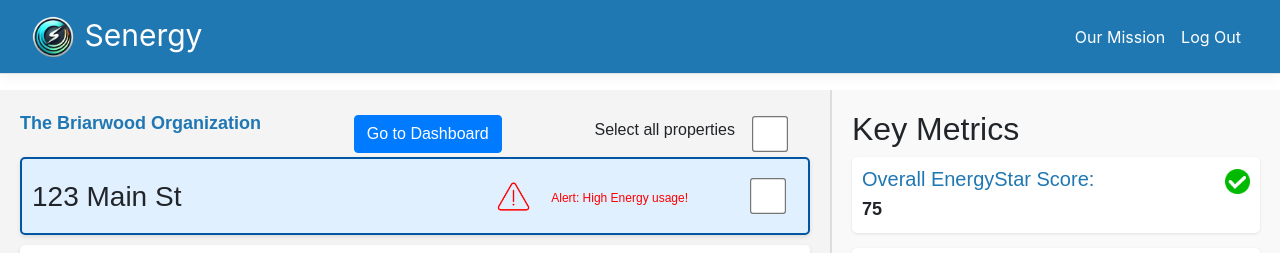
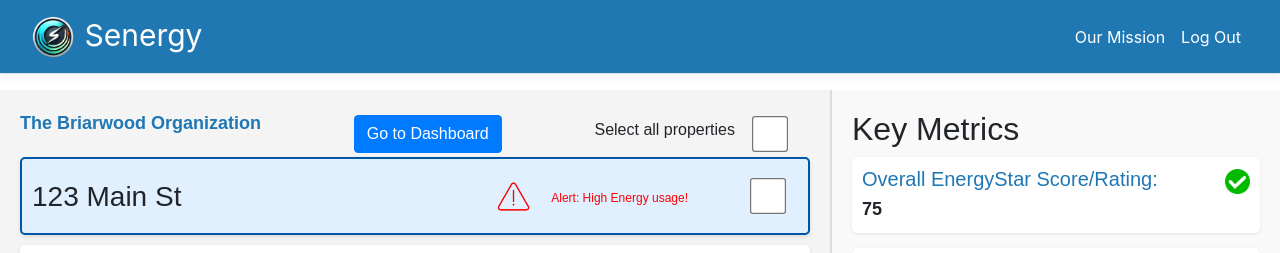
Before and after one commit to jcpkeenan/Joose1992.github.io, a plain HTML site: page html/maindashboard.html in a window 1280 px wide. Shown: the top 253 px of the page. Drawn offline with nearby package versions, Linux system fonts and the light colour scheme.

Commit message:
over all energy naming update

```diff
--- a/html/maindashboard.html
+++ b/html/maindashboard.html
@@ -164,7 +164,7 @@
             <h2>Key Metrics</h2>
             <div class="metric">
                 <div class="metric-container">
-                    <h5 style="color: #1f77b4;">Overall EnergyStar Score:</h5>
+                    <h5 style="color: #1f77b4;">Overall EnergyStar Score/Rating:</h5>
                     <img height="25px" src="images/check.png" title="Great Job on saving Energy!"/>
                 </div>
                 <p class="value" id="energy-star">75</p>
```
